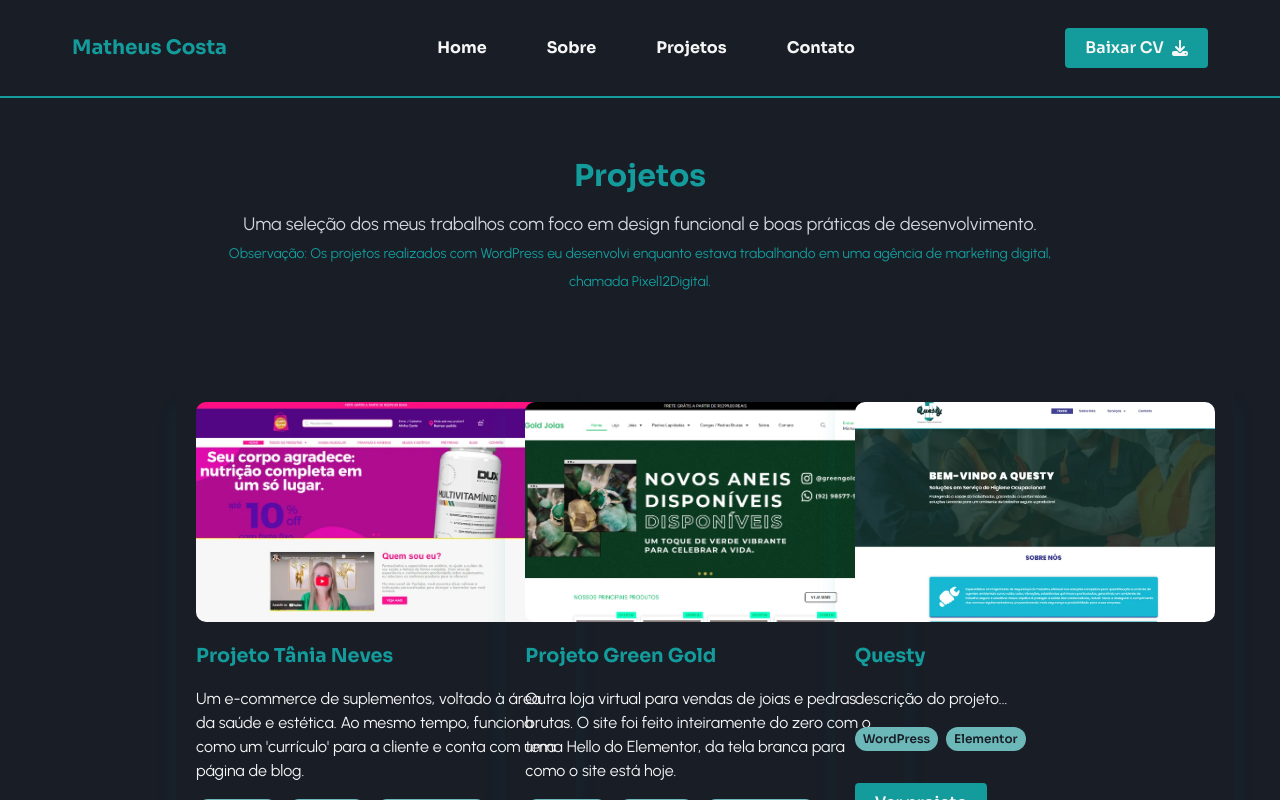
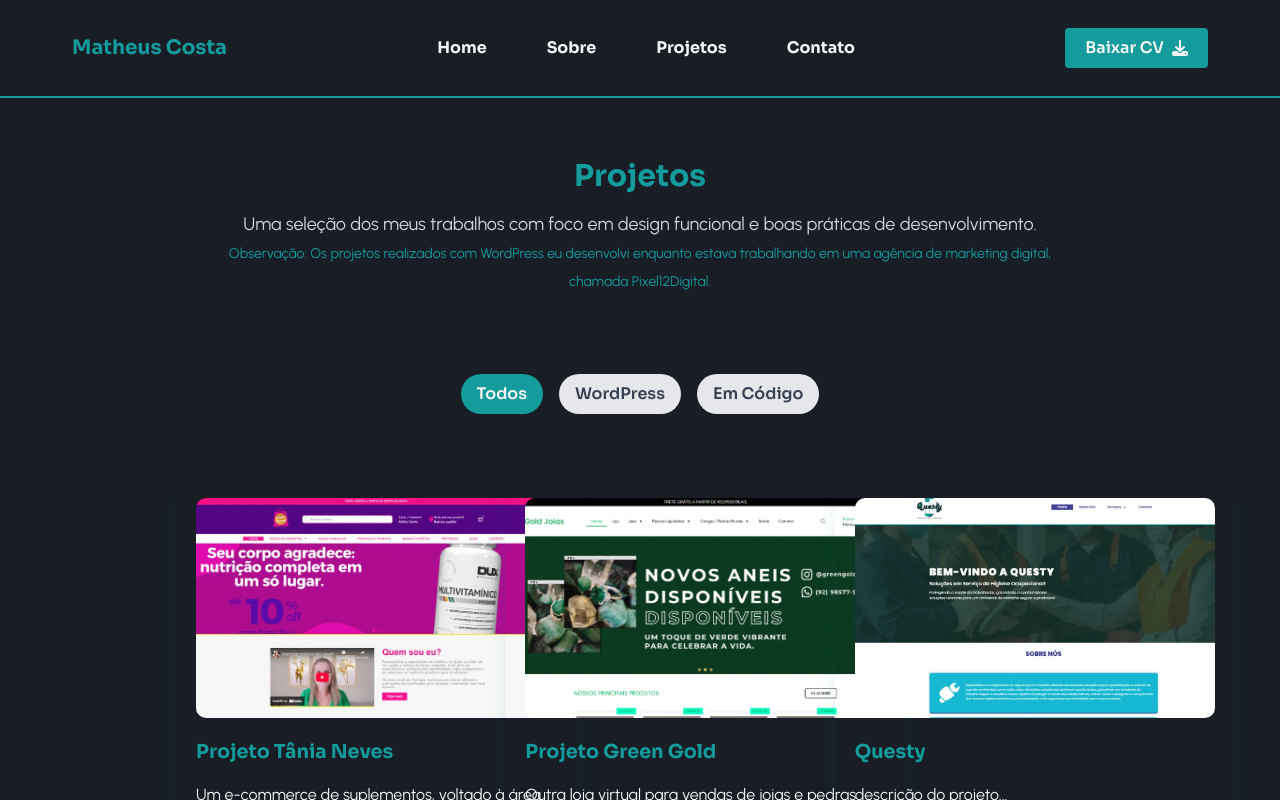
Before and after one commit to ed-matheus/my-portfolio, a Next.js app: page /projetos in a window 1280 px wide. Shown: the top 800 px of the page. Built offline with nearby package versions, Linux system fonts and the light colour scheme.

Commit message:
Filtro de projetos criado e finalizado

```diff
--- a/package.json
+++ b/package.json
@@ -3,7 +3,7 @@
   "version": "0.1.0",
   "private": true,
   "scripts": {
-    "dev": "next dev --turbopack",
+    "dev": "next dev --turbo=false",
     "build": "next build",
     "start": "next start",
     "lint": "next lint"
--- a/src/app/projetos/page.js
+++ b/src/app/projetos/page.js
@@ -1,3 +1,6 @@
+"use client";
+
+import { useState } from "react";
 import { FontAwesomeIcon } from "@fortawesome/react-fontawesome";
 
 // Arquivo JSON com dados dos meus projetos
@@ -5,9 +8,19 @@ import projects from "@/data/my-projects.json";
 
 // Componentes
 import ProjectCard from "@/components/ProjectCard";
+import ProjectsFilter from "@/components/ProjectsFilter";
+
+// Ícones
 import { faWhatsapp } from "@fortawesome/free-brands-svg-icons";
 
 const Projetos = () => {
+	const [selectedCategory, setSelectedCategory] = useState("Todos");
+
+	const filteredProjects =
+		selectedCategory === "Todos"
+			? projects
+			: projects.filter((p) => p.category === selectedCategory);
+
 	return (
 		<div className="w-full">
 			{/* Cabeçalho */}
@@ -24,10 +37,14 @@ const Projetos = () => {
 				</p>
 			</section>
 
+			<div className="flex justify-center pt-10 mt-10 mb-[-1.5rem]">
+				<ProjectsFilter selectedCategory={selectedCategory} setSelectedCategory={setSelectedCategory} />
+			</div>
+
 			{/* Grid de Projetos */}
-			<div className="max-w-[75%] mx-auto px-4 py-10">
+			<div className="max-w-[75%] mx-auto px-4 pb-10">
 				<section className="grid grid-cols-1 sm:grid-cols-2 lg:grid-cols-3 gap-15 py-12">
-					{projects.map((project) => (
+					{filteredProjects.map((project) => (
 						<ProjectCard
 							key={project.name}
 							name={project.name}
--- /dev/null
+++ b/src/components/ProjectsFilter.jsx
@@ -0,0 +1,24 @@
+const categories = ["Todos", "WordPress", "Em Código"];
+
+const ProjectsFilter = ({ selectedCategory, setSelectedCategory }) => {
+  return (
+    <div className="flex flex-wrap gap-4 mb-10">
+      {categories.map((category) => (
+        <button
+          type="button"
+          key={category}
+          onClick={() => setSelectedCategory(category)}
+          className={`px-4 py-2 rounded-full transition ${
+            selectedCategory === category
+              ? "bg-green-500 text-light"
+              : "bg-gray-200 text-gray-700 hover:bg-green-500 hover:text-light cursor-pointer"
+          }`}
+        >
+          {category}
+        </button>
+      ))}
+    </div>
+  );
+};
+
+export default ProjectsFilter;
--- a/src/data/my-projects.json
+++ b/src/data/my-projects.json
@@ -8,6 +8,7 @@
       { "id": 2, "name": "Elementor" },
       { "id": 3, "name": "WooCommerce" }
     ],
+    "category": "WordPress",
     "link": "https://tanianeves.com.br/"
   },
   {
@@ -19,6 +20,7 @@
       { "id": 2, "name": "Elementor" },
       { "id": 3, "name": "WooCommerce" }
     ],
+    "category": "WordPress",
     "link": "https://greengoldjoias.com.br/"
   },
   {
@@ -29,6 +31,7 @@
       { "id": 1, "name": "WordPress" },
       { "id": 2, "name": "Elementor" }
     ],
+    "category": "WordPress",
     "link": "https://questysolucoesho.com.br/"
   },
   {
@@ -39,6 +42,7 @@
       { "id": 1, "name": "HTML" },
       { "id": 2, "name": "CSS" }
     ],
+    "category": "Em Código",
     "link": "https://huddle-ed.netlify.app/",
     "codeLink": "https://github.com/ed-matheus/huddle-landingpage"
   },
@@ -52,6 +56,7 @@
       { "id": 3, "name": "React" },
       { "id": 4, "name": "API" }
     ],
+    "category": "Em Código",
     "link": "https://advice-friend.netlify.app/",
     "codeLink": "https://github.com/ed-matheus/react-advice-generator"
   },
@@ -64,6 +69,7 @@
       { "id": 2, "name": "CSS" },
       { "id": 3, "name": "JavaScript" }
     ],
+    "category": "Em Código",
     "link": "https://landingpage-sunnyside-ed.netlify.app/",
     "codeLink": "https://github.com/ed-matheus/sunnyside-agency-landingpage"
   },
@@ -77,6 +83,7 @@
       { "id": 3, "name": "JavaScript" },
       { "id": 4, "name": "API" }
     ],
+    "category": "Em Código",
     "codeLink": "https://github.com/ed-matheus/consulta-cep"
   },
   {
@@ -85,8 +92,10 @@
     "desc": "Uma aplicação Web que retorna dados do CEP que o usuário quiser consultar, vindos de uma API chamada ViaCEP.",
     "skills": [
       { "id": 1, "name": "HTML" },
-      { "id": 2, "name": "CSS" }
+      { "id": 2, "name": "CSS" },
+      { "id": 3, "name": "Bootstrap" }
     ],
+    "category": "Em Código",
     "link": "https://virtualnewspaper-homepage.netlify.app/",
     "codeLink": "https://github.com/ed-matheus/news-homepage"
   }
```
